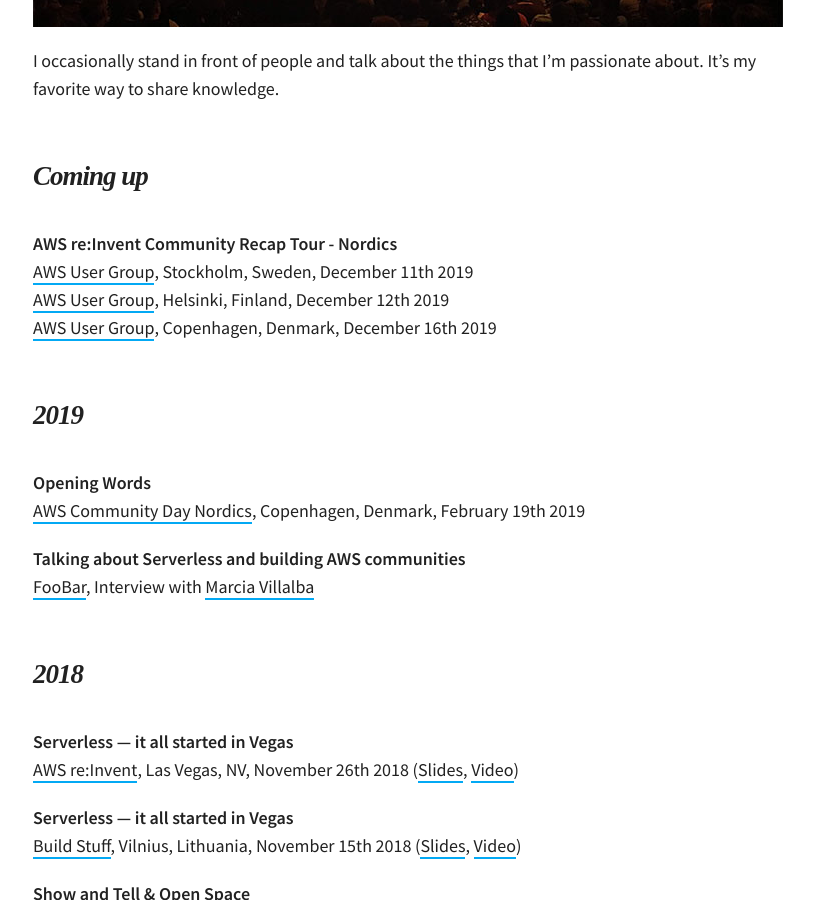
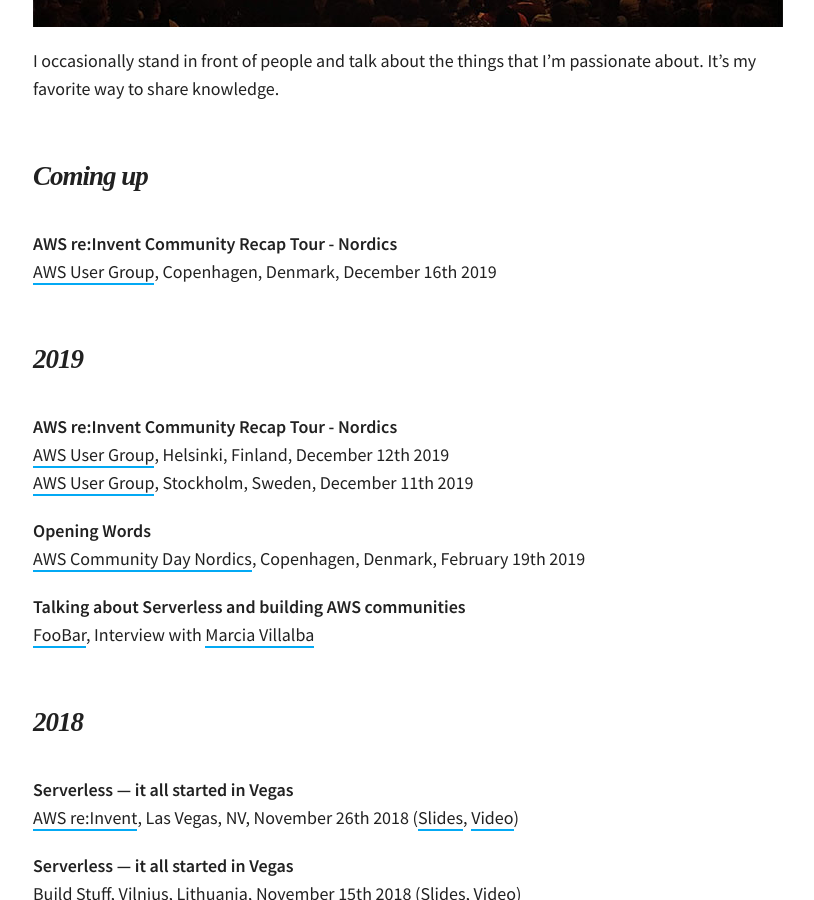
Before and after one commit to martinbuberl/martinbuberl.github.io, a Jekyll site: the page built from docs/speaking.md, in a window 1280 px wide and 900 px high, scrolled down 427 px. Shown: the whole window, without its empty margins (232-1046 px from the left). Built offline with Jekyll 4.4.1, drawn with Linux system fonts in a browser that asks for light colours; nearby versions of some CDN libraries; some web fonts are replaced.

Commit message:
Two done

```diff
--- a/docs/speaking.md
+++ b/docs/speaking.md
@@ -12,11 +12,13 @@ I occasionally stand in front of people and talk about the things that I'm passi
 <h2 id="coming-up" class="has-permalink">Coming up<a class="permalink" title="Permalink" href="#coming-up">#</a></h2>
 
 **AWS re:Invent Community Recap Tour - Nordics**<br/>
-[AWS User Group](https://www.meetup.com/aws-stockholm/events/266072139/), Stockholm, Sweden, December 11th 2019<br/>
-[AWS User Group](https://www.meetup.com/awsfin/events/266078485/), Helsinki, Finland, December 12th 2019<br/>
 [AWS User Group](https://www.meetup.com/Copenhagen-AWS-User-Group/events/265770231/), Copenhagen, Denmark, December 16th 2019
 
 <h2 id="2019" class="has-permalink">2019<a class="permalink" title="Permalink" href="#2019">#</a></h2>
+
+**AWS re:Invent Community Recap Tour - Nordics**<br/>
+[AWS User Group](https://www.meetup.com/awsfin/events/266078485/), Helsinki, Finland, December 12th 2019<br/>
+[AWS User Group](https://www.meetup.com/aws-stockholm/events/266072139/), Stockholm, Sweden, December 11th 2019<br/>
 
 **Opening Words**<br/>
 [AWS Community Day Nordics](https://awscommunitynordics.org/communityday/), Copenhagen, Denmark, February 19th 2019
```
